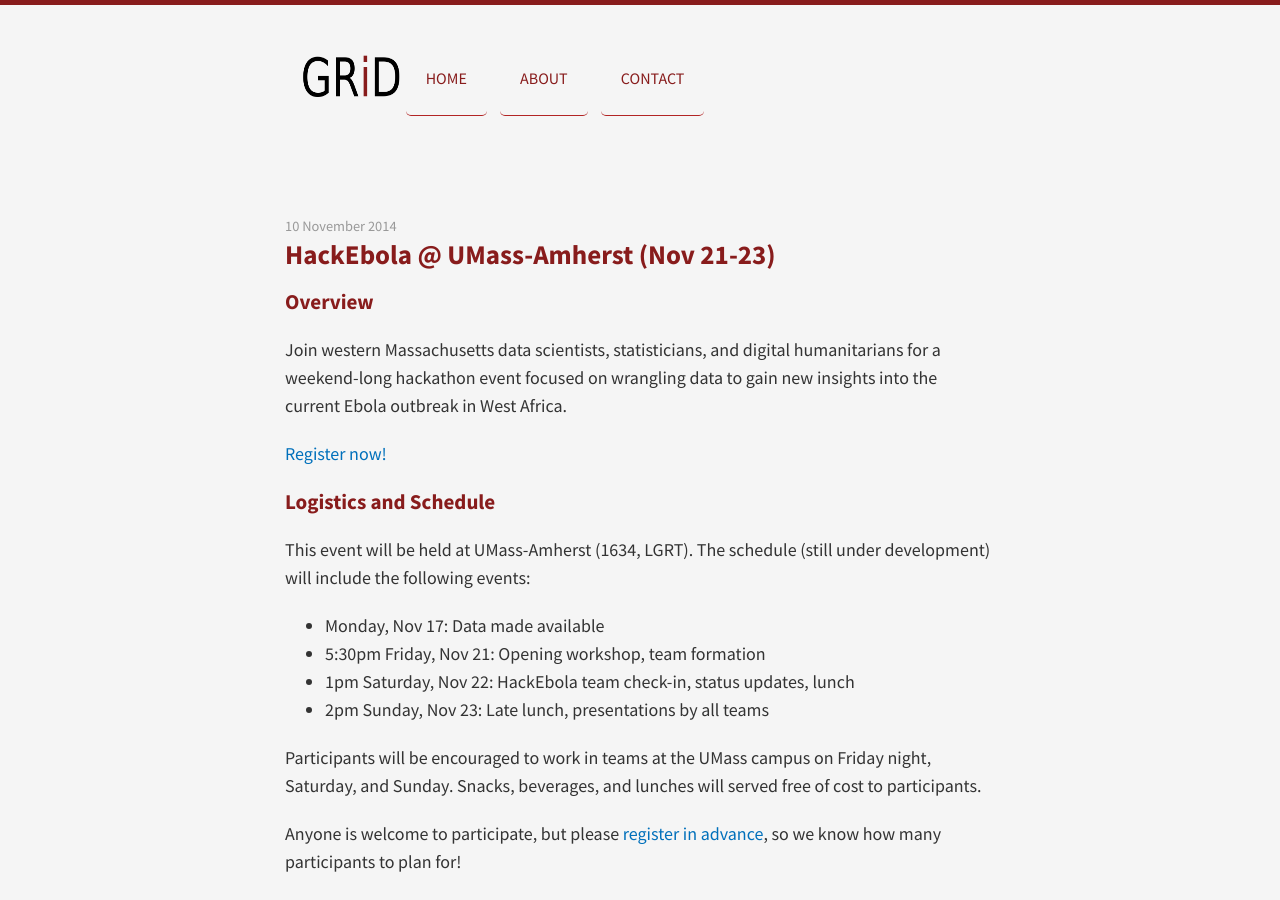
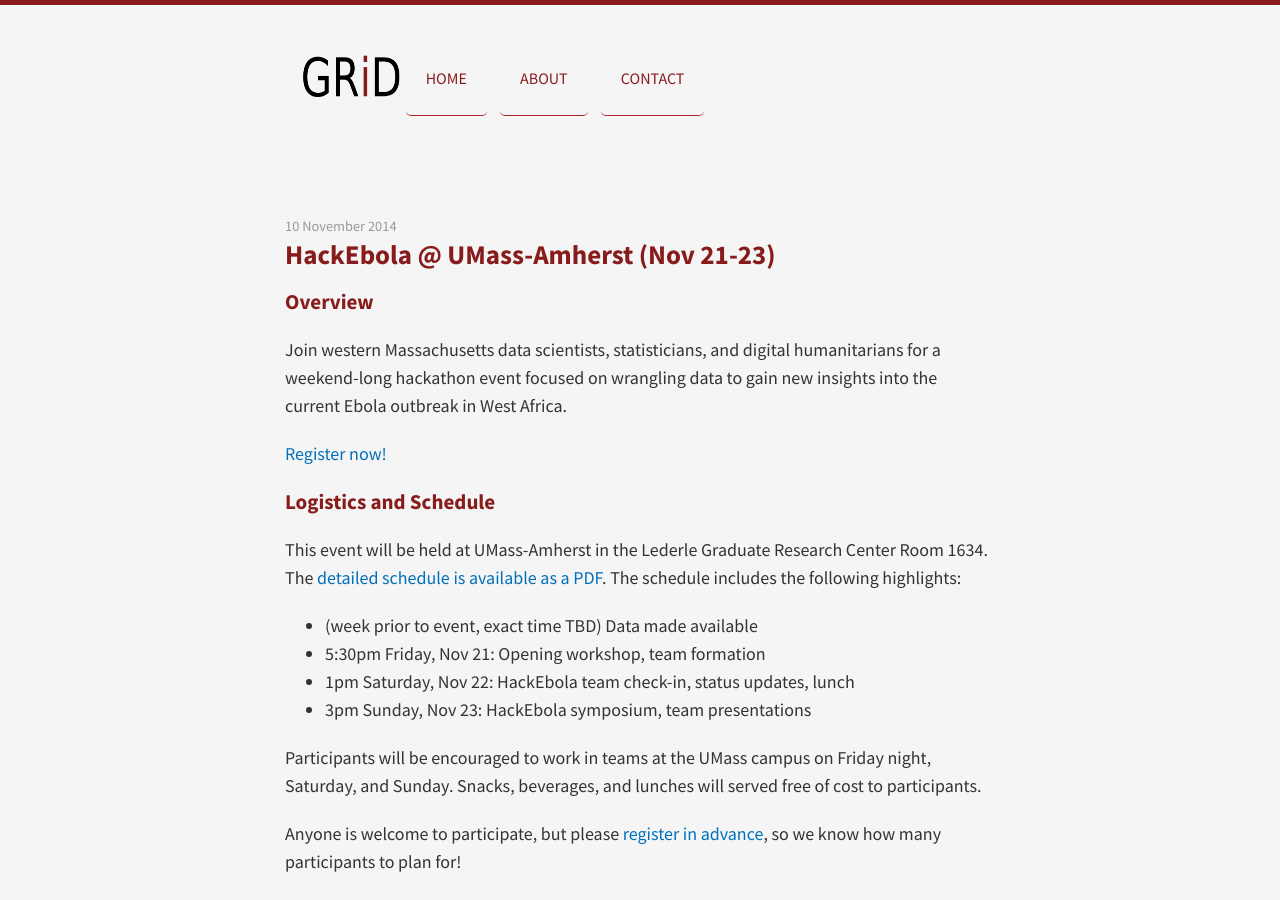
Before and after one commit to gridclub/gridclub.github.io, a Jekyll site: the page built from _posts/2014-11-10-ebola-hackfest.md, in a window 1280 px wide and 900 px high. Built offline with Jekyll 4.4.1, drawn with Linux system fonts in a browser that asks for light colours; nearby versions of some CDN libraries; comment, search, counter and statistics services are not loaded.

Commit message:
hackebola updates, including schedule PDF adding

```diff
--- a/_posts/2014-11-10-ebola-hackfest.md
+++ b/_posts/2014-11-10-ebola-hackfest.md
@@ -12,12 +12,12 @@ Join western Massachusetts data scientists, statisticians, and digital humanitar
 
 ### Logistics and Schedule
 
-This event will be held at UMass-Amherst (1634, LGRT). The schedule (still under development) will include the following events:
+This event will be held at UMass-Amherst in the Lederle Graduate Research Center Room 1634. The [detailed schedule is available as a PDF](./assets/hackebola-schedule-v1.pdf). The schedule includes the following highlights:
 
-* Monday, Nov 17: Data made available
+* (week prior to event, exact time TBD) Data made available
 * 5:30pm Friday, Nov 21: Opening workshop, team formation
 * 1pm Saturday, Nov 22: HackEbola team check-in, status updates, lunch
-* 2pm Sunday, Nov 23: Late lunch, presentations by all teams
+* 3pm Sunday, Nov 23: HackEbola symposium, team presentations
 
 Participants will be encouraged to work in teams at the UMass campus on Friday night, Saturday, and Sunday. Snacks, beverages, and lunches will served free of cost to participants.
 
```
